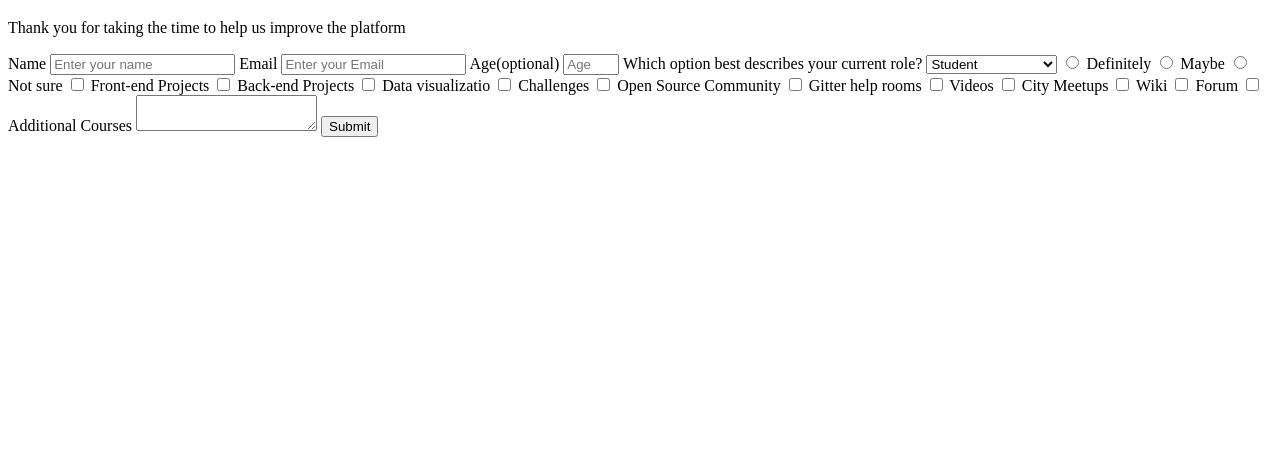
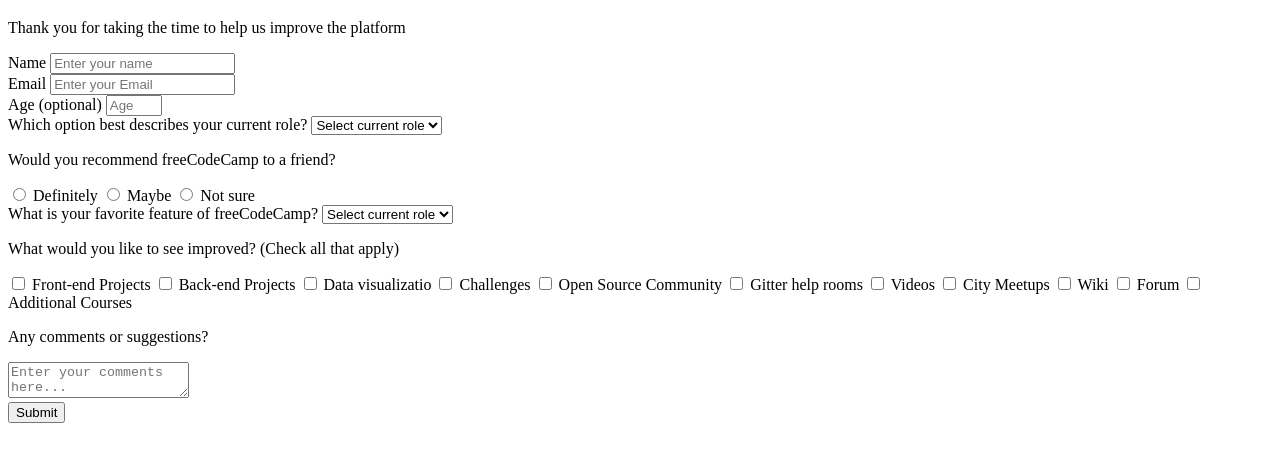
Before and after one commit to HamnaIshaq/survey-forms, a plain HTML site: page index.html in a window 1280 px wide. Shown: the part 61-522 px from the top of the page. Drawn offline with Linux system fonts and the light colour scheme.

Commit message:
Add Favorite Feature Dropdown List to Form

```diff
--- a/index.html
+++ b/index.html
@@ -12,26 +12,35 @@
     <h1 id="title">freeCodeCamp Survey Form</h1>
     <p id="description">Thank you for taking the time to help us improve the platform</p>
     <form action="#" id="survey-form">
+      <div class="form-group">
         <label for="name" id="name-label">Name</label>
         <input type="text" name="name" id="name" placeholder="Enter your name" required>
-
+      </div>
+      <div class="form-group">
         <label for="email" id="email-label">Email</label>
         <input type="email" name="email" id="email" placeholder="Enter your Email" required>
+      </div>
+      <div class="form-group">
+        <label for="age" id="number-label">
+          Age <span>(optional)</span></label>
+        <input type="number" name="age" id="age" placeholder="Age" min="10" max="99">
+      </div>
 
-      <label for="age" id="number-label">
-        Age(optional)</label>
-      <input type="number" name="age" id="number" placeholder="Age" min="10" max="99">
-
-      <label for="name">Which option best describes your current role?</label>
+      <div class="form-group">
+        <label for="dropdown">Which option best describes your current role?</label>
         <select name="current-role" id="dropdown">
-        <option value="select-role" disabled>Select current role</option>
+          <option selected value disabled>Select current role</option>
           <option value="student">Student</option>
           <option value="full-time-job">Full Time Job</option>
           <option value="full-time-learner">Full Time Learner</option>
           <option value="prefer-not-to-say">Prefer not to say</option>
           <option value="other">Other</option>
         </select>
+      </div>
+
       <!-- Radio buttons -->
+      <div class="form-group">
+        <p>Would you recommend freeCodeCamp to a friend?</p>
         <label for="definitely">
           <input type="radio" name="recommend-ffc" id="definitely" value="definitely">
           Definitely
@@ -46,9 +55,23 @@
           <input type="radio" name="recommend-ffc" id="not-sure" value="not-sure">
           Not sure
         </label>
+      </div>
+
+      <div class="form-group">
+        <label for="fav-feature-dropdown">What is your favorite feature of freeCodeCamp?</label>
+        <select name="favorite-feature-of-ffc" id="fav-feature-dropdown">
+          <option selected value disabled>Select current role</option>
+          <option value="challenges">Challenges</option>
+          <option value="projects">Projects</option>
+          <option value="community">Community</option>
+          <option value="open-source">Open Source</option>
+        </select>
+      </div>
 
 
       <!-- Checkboxes -->
+      <div class="form-group">
+        <p>What would you like to see improved? <span>(Check all that apply)</span></p>
         <label for="front-end-projects">
           <input type="checkbox" name="improve" id="front-end-projects" value="front-end-projects">
           Front-end Projects
@@ -93,9 +116,12 @@
           <input type="checkbox" name="improve" id="additional-courses" value="additional-courses">
           Additional Courses
         </label>
+      </div>
+      <div class="form-group">
+        <p>Any comments or suggestions?</p>
+        <textarea name="comment" form="survey-form" placeholder="Enter your comments here..."></textarea>
+      </div>
 
-      <textarea name="comment" form="survey-form">
-        </textarea>
 
       <input type="submit" id="submit">
 
```
Lines whose indentation alone changed are shown as unchanged.
